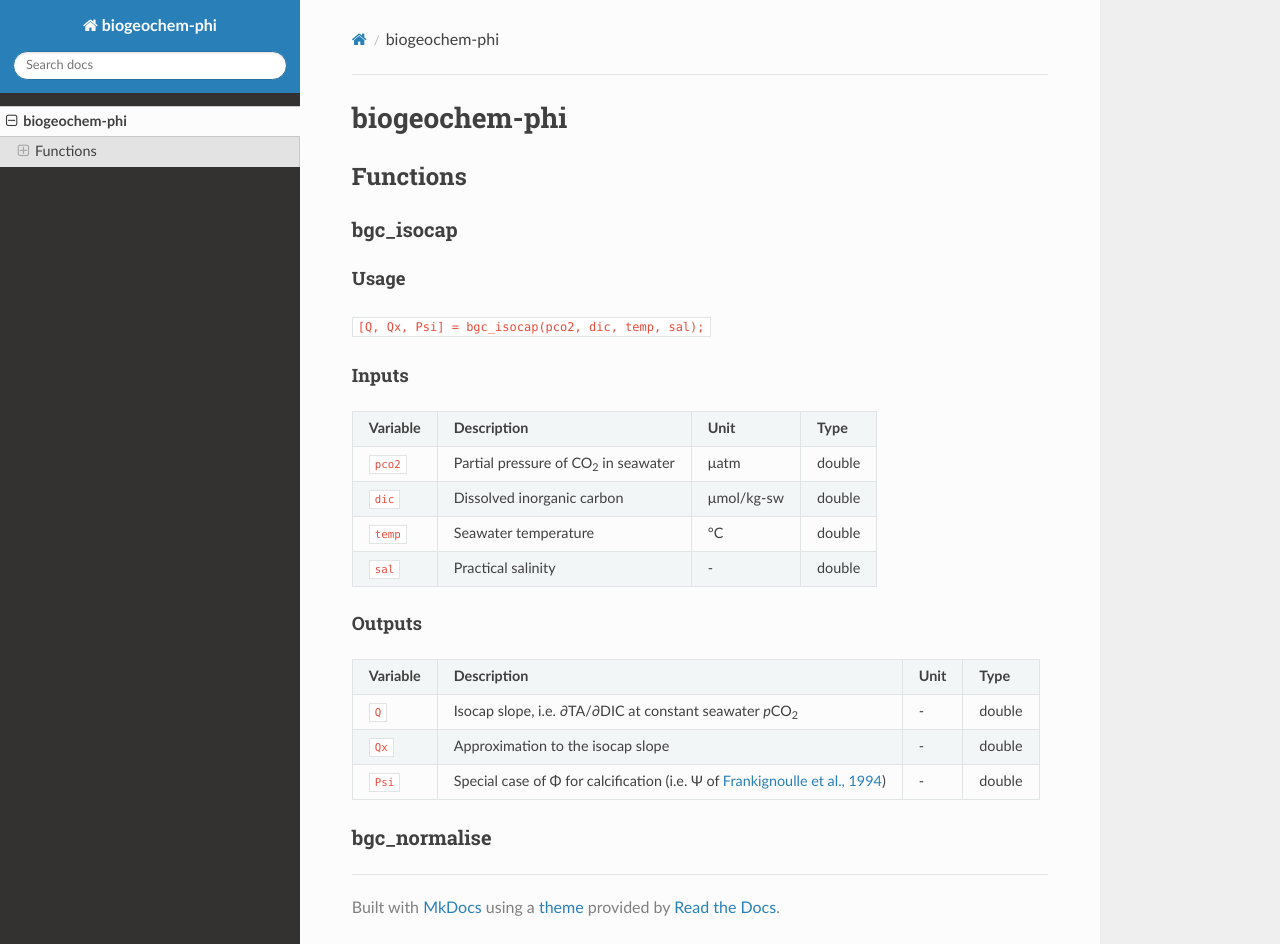
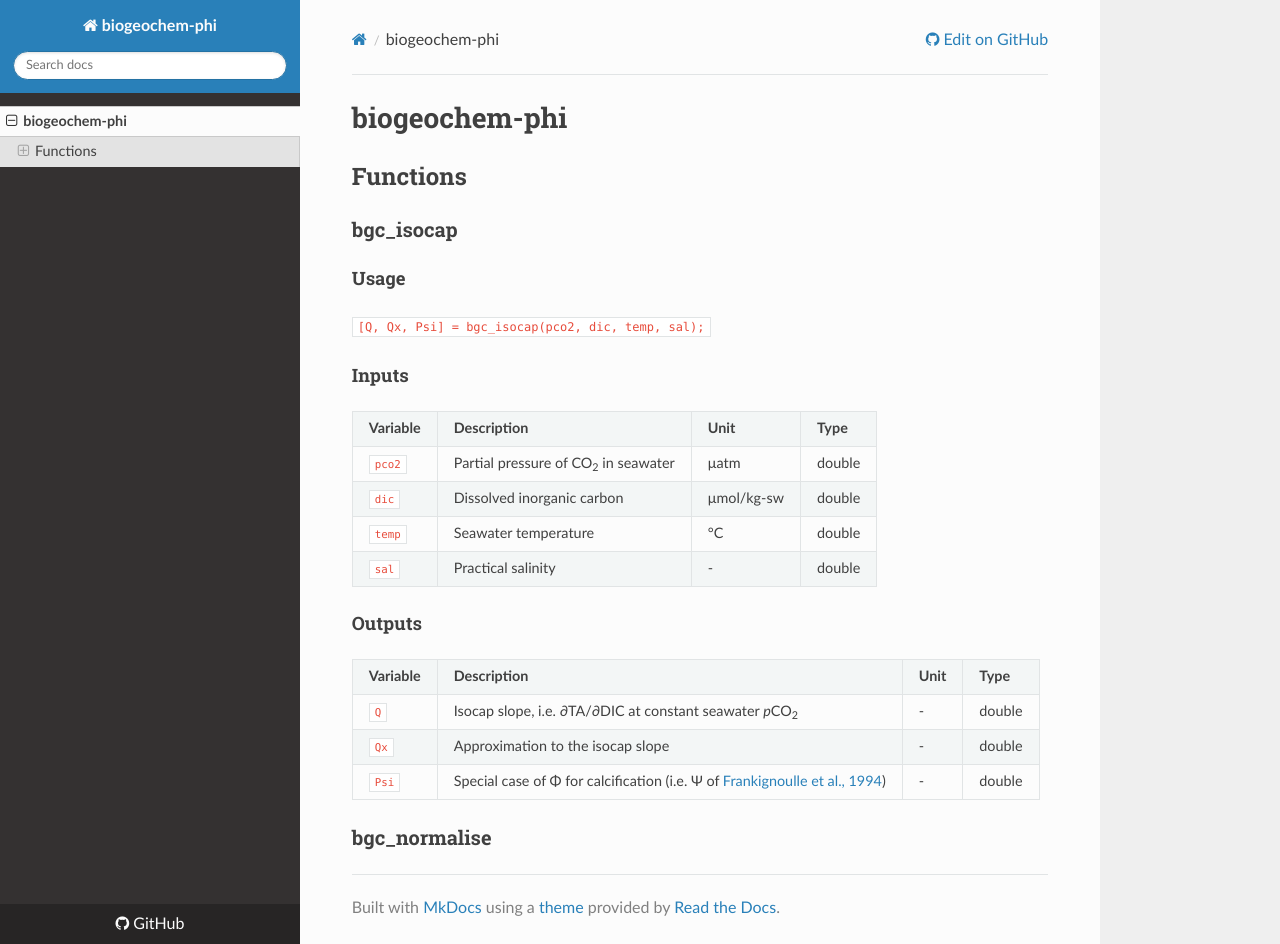
Before and after one commit to mvdh7/biogeochem-phi, an MkDocs documentation site: the page built from docs/index.md, in a window 1280 px wide and 944 px high. Built offline with MkDocs 1.6.1, drawn with Linux system fonts in a browser that asks for light colours; nearby versions of some CDN libraries; some of the changed lines change nothing that is shown.

Commit message:
Add misc extras

```diff
--- a/mkdocs.yml
+++ b/mkdocs.yml
@@ -1,2 +1,4 @@
 site_name: biogeochem-phi
 theme: readthedocs
+repo_url: https://github.com/mvdh7/biogeochem-phi
+site_author: Matthew P. Humphreys
```
